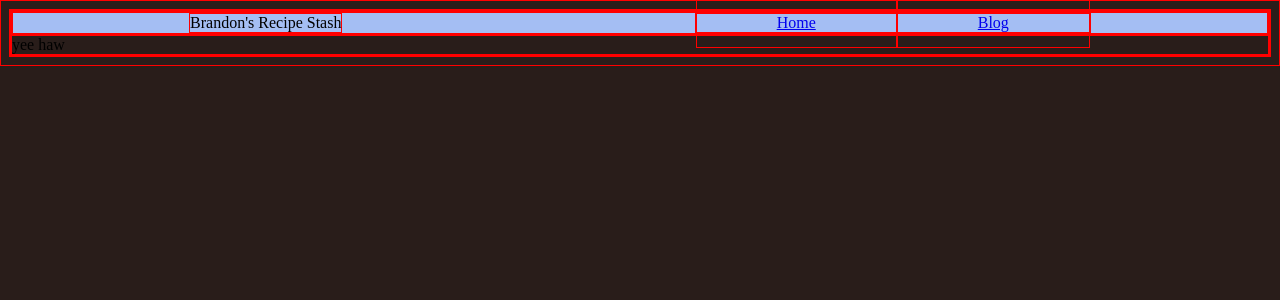
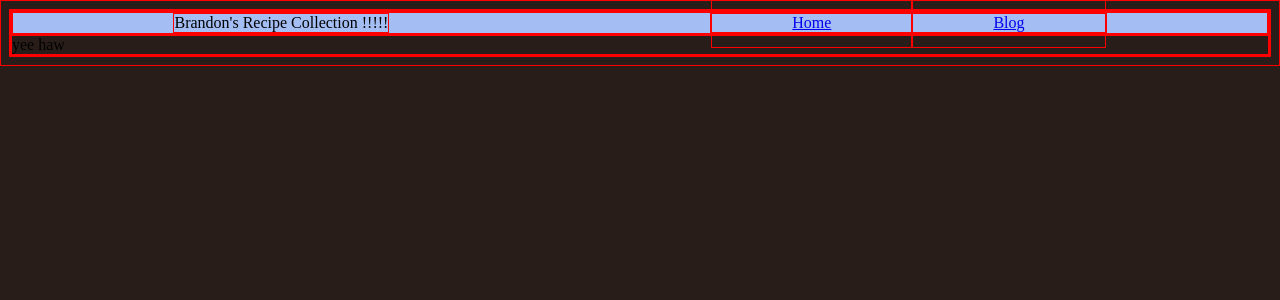
Before and after one commit to jamesaorson/birchwood-front-facing, a Vue app: page / in a window 1280 px wide. Shown: the top 300 px of the page. Built offline with nearby package versions, Linux system fonts and the light colour scheme.

Commit message:
changed blog name

```diff
--- a/src/App.vue
+++ b/src/App.vue
@@ -7,7 +7,7 @@ import { RouterLink, RouterView } from 'vue-router'
 
     <div class="navbar">
       <div class="name">
-        Brandon's Recipe Stash
+        Brandon's Recipe Collection !!!!!
       </div>
       <div class="nav-tabs">
         <RouterLink class="navbar-item" :to="'/'">Home</RouterLink>
```
